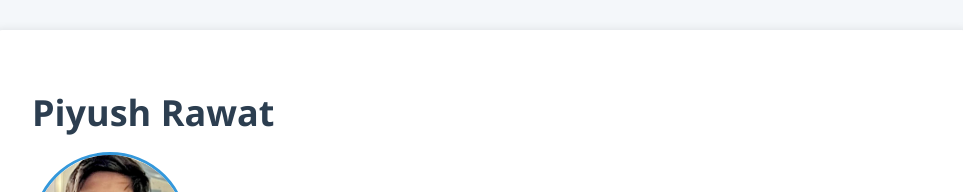
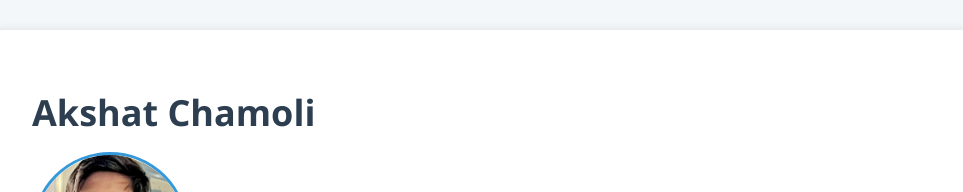
Before and after one commit to akshatchamoli2005/My-resume, a plain HTML site: page index.html in a window 1280 px wide. Shown: the top 192 px of the page, without its empty margins (158-1121 px from the left). Drawn offline with Linux system fonts and the light colour scheme.

Commit message:
index.html

```diff
--- a/index.html
+++ b/index.html
@@ -103,7 +103,7 @@
     <div class="container">
 
     <!-- Personal Information -->
-    <h1>Piyush Rawat</h1>
+    <h1>Akshat Chamoli</h1>
     <img src="https://github.com/akshatchamoli2005/My-resume/blob/main/akshat.jpeg?raw=true alt="Profile Picture">
     <p>
         <strong>Email:</strong> akshatchamoli2005@gmail.com <br>
```
